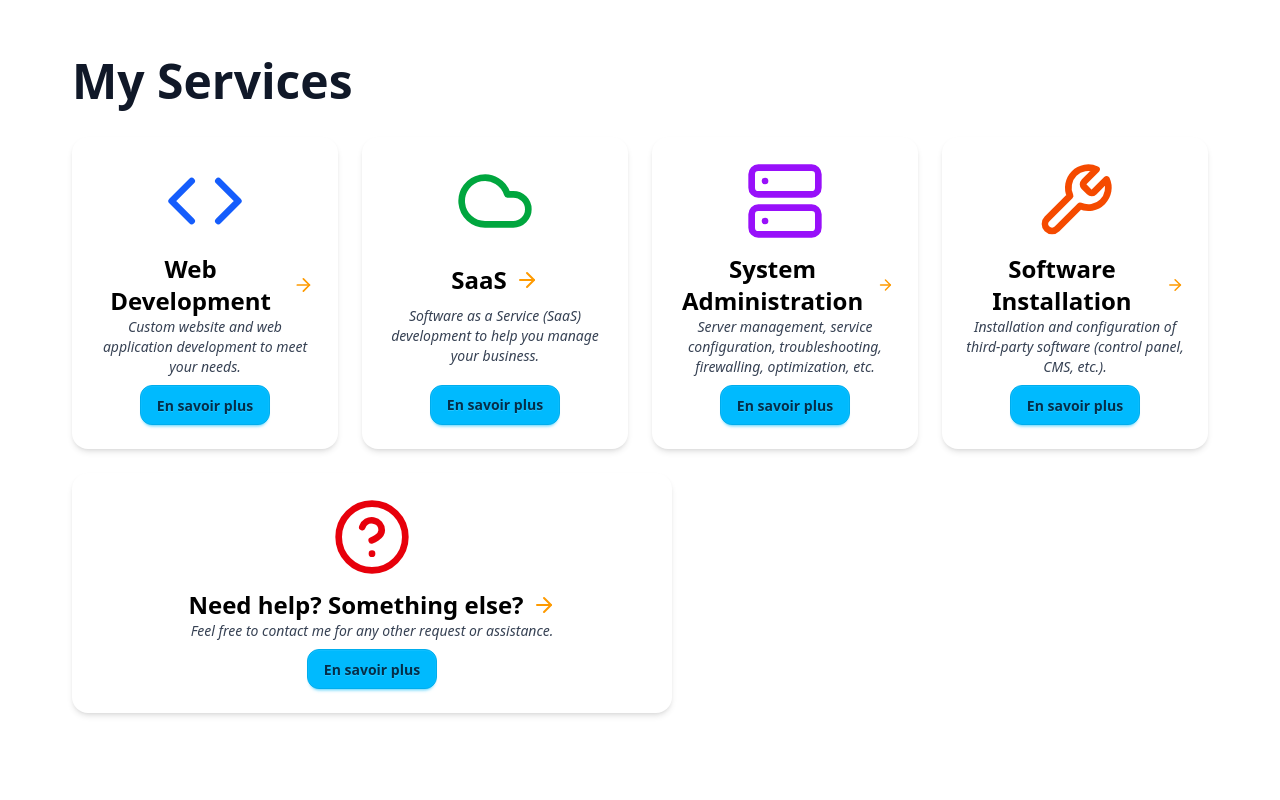
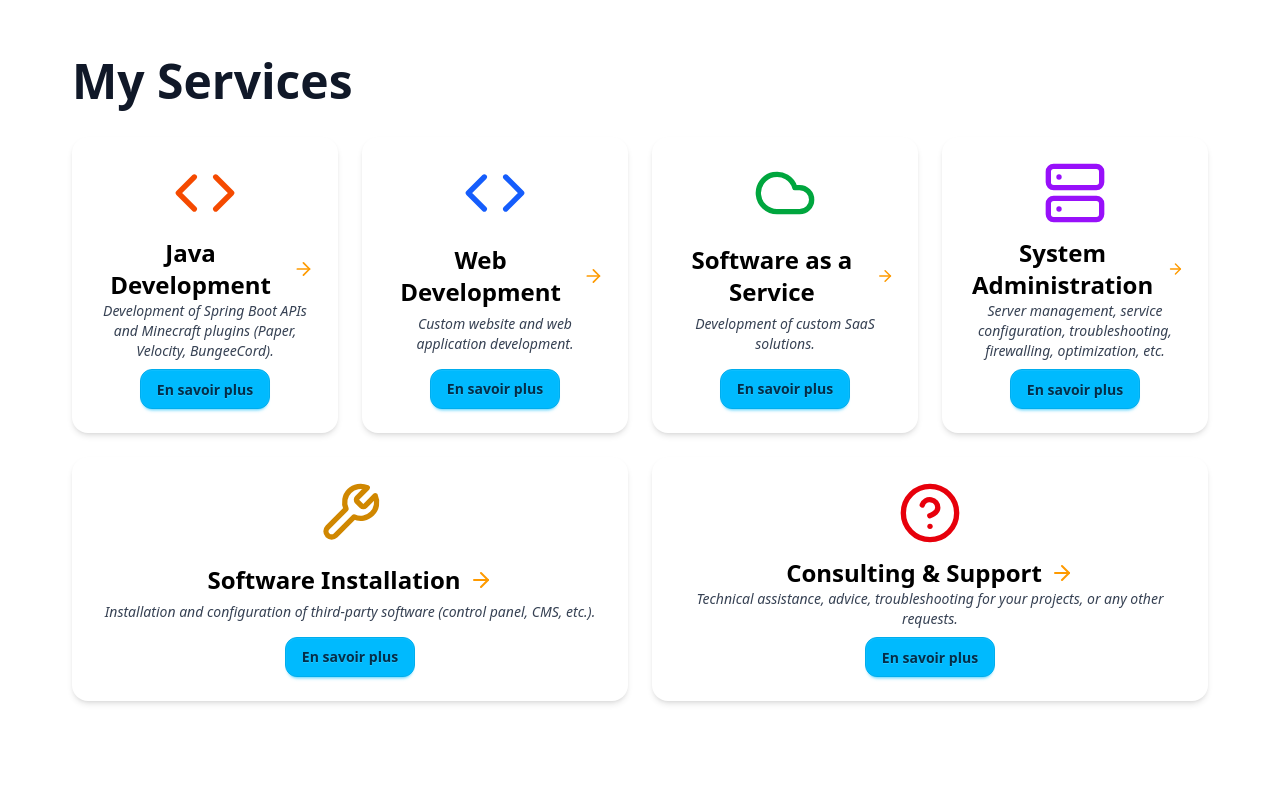
Before and after one commit to Farmeurimmo/portfolio-v5, a Next.js app: page /en in a window 1280 px wide. Shown: the part 440-1240 px from the top of the page. Built offline with nearby package versions, Linux system fonts and the light colour scheme; no server answers.

Commit message:
feat: better content for services

```diff
--- a/src/app/components/Footer.jsx
+++ b/src/app/components/Footer.jsx
@@ -30,7 +30,9 @@ export default function Footer() {
                 <nav>
                     <h2 className="footer-title">{t('services')}</h2>
                     <Link className="link link-hover text-amber-400"
-                          href={`/${currentLocale}/#dev`}>{t("servicesList.dev")}</Link>
+                          href={`/${currentLocale}/#java`}>{t("servicesList.java")}</Link>
+                    <Link className="link link-hover text-amber-400"
+                          href={`/${currentLocale}/#webdev`}>{t("servicesList.webdev")}</Link>
                     <Link className="link link-hover text-amber-400"
                           href={`/${currentLocale}/#saas`}>{t("servicesList.saas")}</Link>
                     <Link className="link link-hover text-amber-400"
--- a/src/app/components/MainPageContent.jsx
+++ b/src/app/components/MainPageContent.jsx
@@ -19,34 +19,40 @@ export default function MainPageContent() {
 
     const services = [
         {
-            id: "dev",
+            id: "dev_java",
+            title: "services.java_dev.title",
+            description: "services.java_dev.description",
+            icon: <Code className="h-16 w-16 text-orange-600 dark:text-orange-400 mb-3"/>
+        },
+        {
+            id: "dev_web",
             title: "services.web_dev.title",
             description: "services.web_dev.description",
-            icon: <Code className="h-20 w-20 text-blue-600 dark:text-blue-400 mb-3"/>
+            icon: <Code className="h-16 w-16 text-blue-600 dark:text-blue-400 mb-3"/>
         },
         {
             id: "saas",
             title: "services.saas.title",
             description: "services.saas.description",
-            icon: <Cloud className="h-20 w-20 text-green-600 dark:text-green-400 mb-3"/>
+            icon: <Cloud className="h-16 w-16 text-green-600 dark:text-green-400 mb-3"/>
         },
         {
             id: "admin",
             title: "services.admin.title",
             description: "services.admin.description",
-            icon: <Server className="h-20 w-20 text-purple-600 dark:text-purple-400 mb-3"/>
+            icon: <Server className="h-16 w-16 text-purple-600 dark:text-purple-400 mb-3"/>
         },
         {
             id: "installation",
             title: "services.installation.title",
             description: "services.installation.description",
-            icon: <Wrench className="h-20 w-20 text-orange-600 dark:text-orange-400 mb-3"/>
+            icon: <Wrench className="h-16 w-16 text-yellow-600 dark:text-yellow-400 mb-3"/>
         },
         {
-            id: "help",
+            id: "support",
             title: "services.help.title",
             description: "services.help.description",
-            icon: <CircleHelp className="h-20 w-20 text-red-600 dark:text-red-400 mb-3"/>
+            icon: <CircleHelp className="h-16 w-16 text-red-600 dark:text-red-400 mb-3"/>
         },
     ];
 
--- a/src/langs/en.json
+++ b/src/langs/en.json
@@ -15,13 +15,17 @@
     },
     "services": {
       "title": "My Services",
+      "java_dev": {
+        "title": "Java Development",
+        "description": "Development of Spring Boot APIs and Minecraft plugins (Paper, Velocity, BungeeCord)."
+      },
       "web_dev": {
         "title": "Web Development",
-        "description": "Custom website and web application development to meet your needs."
+        "description": "Custom website and web application development."
       },
       "saas": {
-        "title": "SaaS",
-        "description": "Software as a Service (SaaS) development to help you manage your business."
+        "title": "Software as a Service",
+        "description": "Development of custom SaaS solutions."
       },
       "installation": {
         "title": "Software Installation",
@@ -32,10 +36,10 @@
         "description": "Server management, service configuration, troubleshooting, firewalling, optimization, etc."
       },
       "help": {
-        "title": "Need help? Something else?",
-        "description": "Feel free to contact me for any other request or assistance."
+        "title": "Consulting & Support",
+        "description": "Technical assistance, advice, troubleshooting for your projects, or any other requests."
       },
-      "contact": "Contact me for more information",
+    "contact": "Contact me for more information",
       "contactButton": "Contact me"
     },
     "contact": {
@@ -114,7 +118,8 @@
   "Footer": {
     "services": "Services",
     "servicesList": {
-      "dev": "Development",
+      "java": "Java Development",
+      "webdev": "Web Development",
       "saas": "Software as a Service (SaaS)",
       "sysadmin": "System Administration",
       "thirdpartyinstall": "Third-party Software Installation",
--- a/src/langs/fr.json
+++ b/src/langs/fr.json
@@ -14,28 +14,32 @@
       "Languages": "Langages"
     },
     "services": {
-      "title": "Mes services",
+      "title": "Mes Services",
+      "java_dev": {
+        "title": "Développement Java",
+        "description": "Développement d'APIs Spring Boot et de plugins Minecraft (Paper, Velocity, BungeeCord)."
+      },
       "web_dev": {
-        "title": "Développement web",
-        "description": "Développement de sites web et d'applications web sur mesure pour répondre à vos besoins."
+        "title": "Développement Web",
+        "description": "Développement de sites web et d'applications web sur mesure."
       },
       "saas": {
-        "title": "SaaS",
-        "description": "Développement de logiciels en tant que service pour vous aider à gérer votre entreprise."
+        "title": "Software as a Service",
+        "description": "Développement de solutions SaaS sur mesure."
       },
       "installation": {
-        "title": "Installation de logiciels",
+        "title": "Installation de Logiciels",
         "description": "Installation et configuration de logiciels tiers (panneau de contrôle, CMS, etc.)."
       },
       "admin": {
-        "title": "Administration système",
-        "description": "Gestion de serveurs, configuration de services, dépannage, firewalling, optimisation, etc."
+        "title": "Administration Système",
+        "description": "Gestion de serveurs, configuration de services, dépannage, gestion de pare-feu, optimisation, etc."
       },
       "help": {
-        "title": "Besoin d'aide ? Autre ?",
-        "description": "N'hésitez pas à me contacter pour toute autre demande ou pour obtenir de l'aide."
+        "title": "Consultation & Support",
+        "description": "Assistance technique, conseils, dépannage pour vos projets, ou toute autre demande."
       },
-      "contact": "Contactez-moi pour plus d'informations",
+    "contact": "Contactez-moi pour plus d'informations",
       "contactButton": "Me contacter"
     },
     "contact": {
@@ -114,7 +118,8 @@
   "Footer": {
     "services": "Services",
     "servicesList": {
-      "dev": "Développement",
+      "java": "Développement Java",
+      "webdev": "Développement web",
       "saas": "Logiciel en tant que service (SaaS)",
       "sysadmin": "Administration système",
       "thirdpartyinstall": "Installation de logiciels tiers",
```
